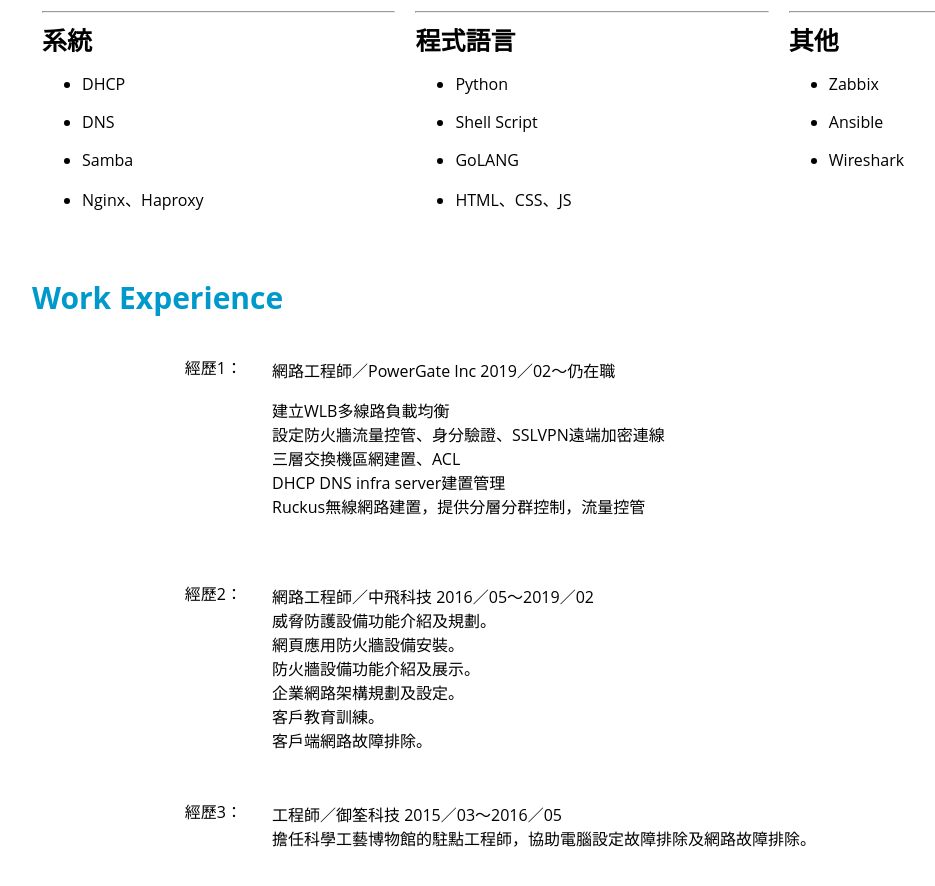
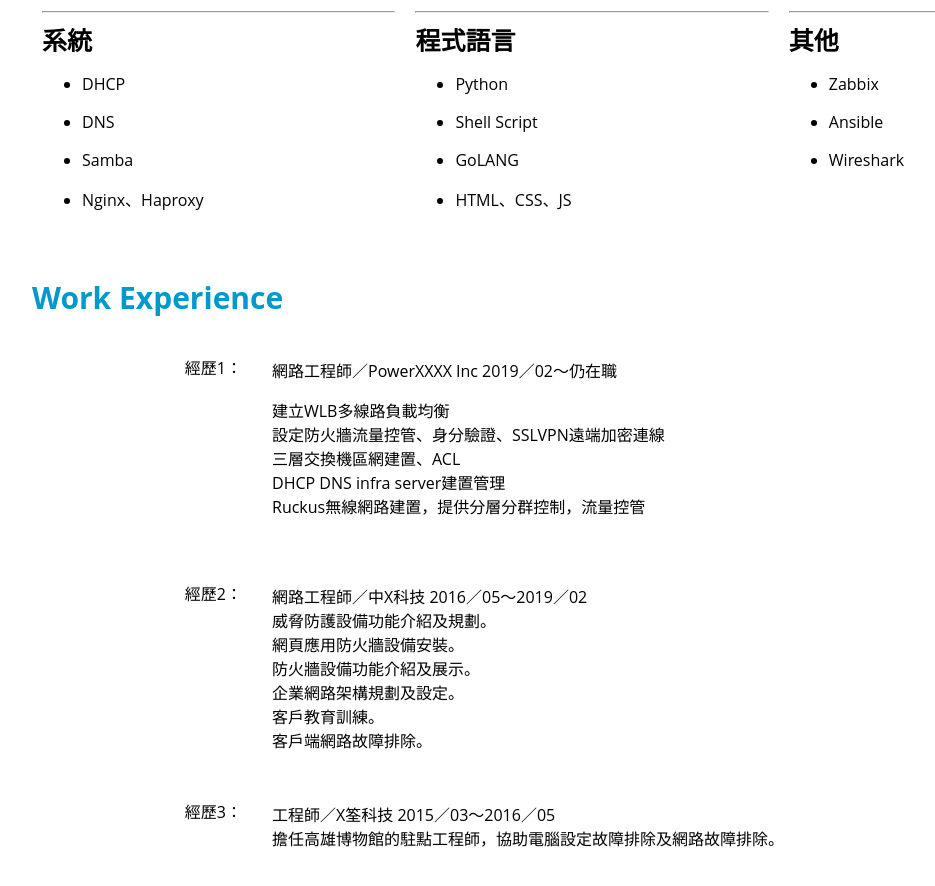
Before and after one commit to jbite/jbiteblog, a plain HTML site: page index.html in a window 1280 px wide. Shown: the part 877-1763 px from the top of the page, without its empty margins (19-954 px from the left). Drawn offline with Linux system fonts and the light colour scheme.

Commit message:
Update index.html

```diff
--- a/index.html
+++ b/index.html
@@ -202,7 +202,7 @@
         </div>
         <div class="exp-content">
           <div class="exp-title">
-            網路工程師／PowerGate Inc 2019／02～仍在職
+            網路工程師／PowerXXXX Inc 2019／02～仍在職
           </div>
           <div class="exp-summary">
             <p>建立WLB多線路負載均衡</br>設定防火牆流量控管、身分驗證、SSLVPN遠端加密連線</br>三層交換機區網建置、ACL</br>DHCP DNS infra server建置管理</br>Ruckus無線網路建置，提供分層分群控制，流量控管</p>
@@ -218,7 +218,7 @@
         </div>
         <div class="exp-content">
           <div class="exp-title">
-            網路工程師／中飛科技 2016／05～2019／02
+            網路工程師／中X科技 2016／05～2019／02
           </div>
           <div class="exp-summary">
             威脅防護設備功能介紹及規劃。</br>網頁應用防火牆設備安裝。</br>防火牆設備功能介紹及展示。</br>企業網路架構規劃及設定。</br>客戶教育訓練。</br>客戶端網路故障排除。</br>
@@ -234,10 +234,10 @@
         </div>
         <div class="exp-content">
           <div class="exp-title">
-            工程師／御筌科技 2015／03～2016／05
+            工程師／X筌科技 2015／03～2016／05
           </div>
           <div class="exp-summary">
-            擔任科學工藝博物館的駐點工程師，協助電腦設定故障排除及網路故障排除。
+            擔任高雄博物館的駐點工程師，協助電腦設定故障排除及網路故障排除。
           </div>
         </div>
         <div style="clear:both;"></div>
```
